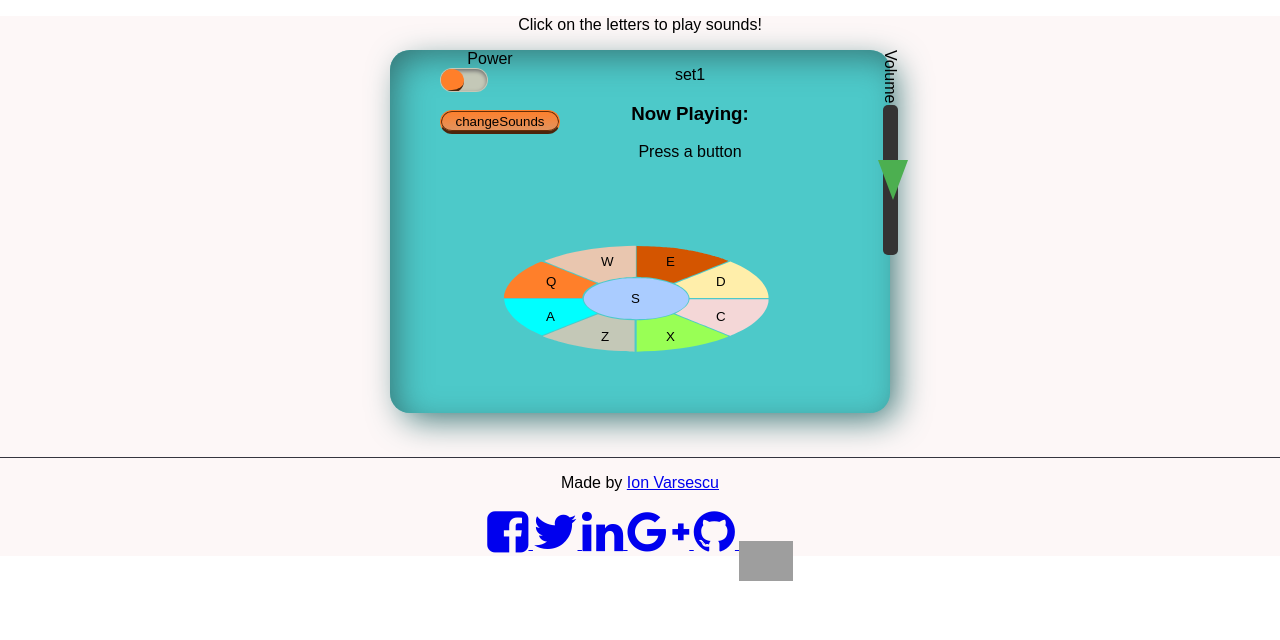
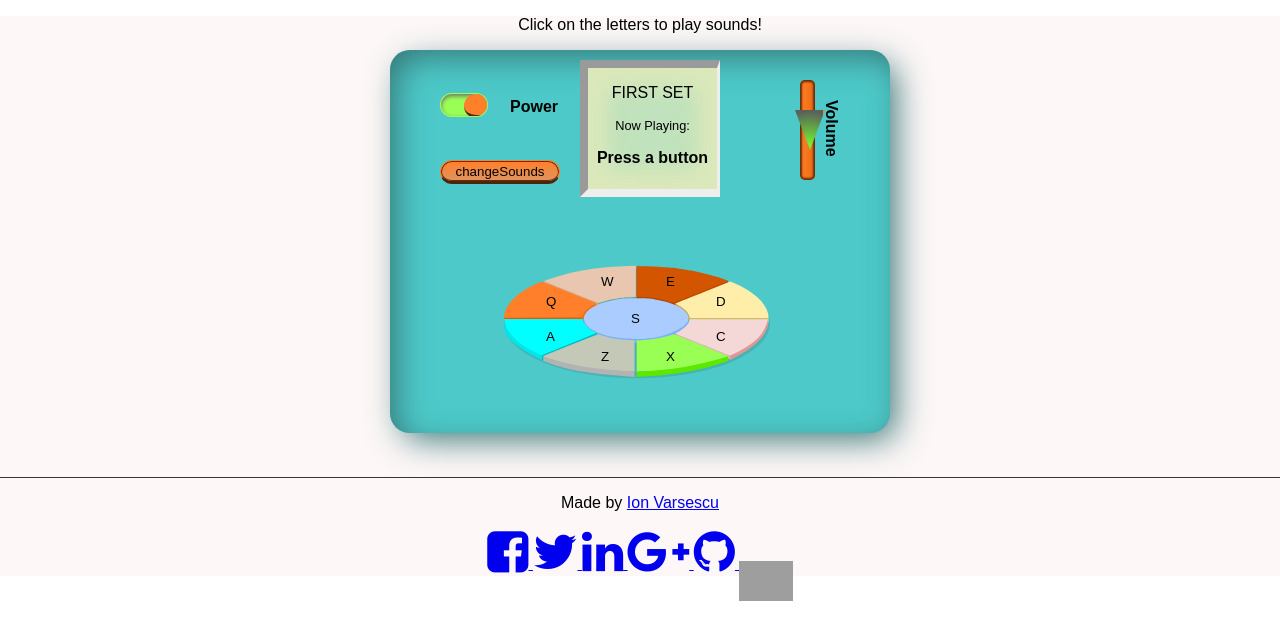
Before and after one commit to Nei-V/drum-machine, a React (Create React App) app: page / in a window 1280 px wide. Shown: the top 640 px of the page. Built offline with nearby package versions, Linux system fonts and the light colour scheme; grey boxes are pictures that could not be loaded.

Commit message:
finished project

```diff
--- a/src/components/Display.js
+++ b/src/components/Display.js
@@ -5,13 +5,13 @@ import { MyLocalContext } from '../context/myLocalContext';
 class Display extends Component {
     render() {
         return ([
-            <div className="centerDisplay">
-            <MyLocalContext.Consumer>
-            {localValue => <p>{localValue.soundSet}</p>}
-             </MyLocalContext.Consumer>
-         <h3>Now Playing:</h3>
-         <p id="display"> {this.props.storedState.setThePlayedSound}</p>
-         </div> ])
+            <div className="centerDisplay" key={`centerDisplay`}>
+                <MyLocalContext.Consumer key="Consumer">
+                    {localValue => <p className="soundSet" key="soundSet">{localValue.soundSet}</p>}
+                </MyLocalContext.Consumer>
+                <h3 className="nowPlaying" key={`nowPlaying`}>Now Playing:</h3>
+                <p id="display" className="pressAButton" key={`pressAButton`}> {this.props.storedState.setThePlayedSound}</p>
+            </div>])
     }
 }
 
--- a/src/components/PowerToggle.js
+++ b/src/components/PowerToggle.js
@@ -6,7 +6,7 @@ class PowerToggle extends Component {
     constructor(props) {
         super(props);
         this.handleClickPower = this.handleClickPower.bind(this);
-        this.state = { onOff: true };
+        this.state = { onOff: false };
         console.log("props in powerToggle", props);
     }
 
@@ -20,10 +20,11 @@ class PowerToggle extends Component {
     }
     render() {
         return (
-            <label id="powerToggle" className="powerContainer">Power
+            <label id="powerToggle" className="powerContainer">
+            <span className="powerToggleLabel">Power</span>
                 <span>
                 <div className="toggle">
-                    <input className="toggle-state" type="checkbox" id="powerToggleButton" onClick={this.handleClickPower} value="checked" />
+                    <input className="toggle-state" type="checkbox" id="powerToggleButton" onClick={this.handleClickPower} defaultChecked="true" />
                     <div className="toggle-inner">
                         <div className="indicator"></div>
                     </div>
--- a/src/components/Volume.js
+++ b/src/components/Volume.js
@@ -20,7 +20,8 @@ class Volume extends Component {
     render() {
         return (
             <div className="volume">
-            <label id="volumeToggle" >Volume
+            <label id="volumeToggle" >
+            <span className="volumeLabel">Volume</span>
             <input type="range" min="0" max="1" defaultValue={this.props.vol.storedState.setTheVolume} step="0.01" id="volumeRange" onChange={this.changeVolumeFunc} className="volume-slider"/>
             </label>
             </div>
--- a/src/components/buttonGenerator.js
+++ b/src/components/buttonGenerator.js
@@ -41,13 +41,13 @@ class ButtonsGenerator extends Component {
     return (
       <MyLocalContext.Consumer>
 
-        {localValue => localValue.soundSet === 'set1' ?
+        {localValue => localValue.soundSet === 'FIRST SET' ?
           (soundsObjects.slice(0, 9).map((item, i) => {
             console.log("props in slice in buttonGenerator.js", this.props);
-            return [<Button tune={item.name} key={item.id} letter={item.realKey} source={item.source} onOff={this.props.onOff} audioVolume={this.props.audioVolume} />]
+            return [<Button class="songTitle" tune={item.name} key={item.id} letter={item.realKey} source={item.source} onOff={this.props.onOff} audioVolume={this.props.audioVolume} />]
           })):
           (soundsObjects.slice(9, 18).map((item, i) => ([
-          <Button tune={item.name} key={item.id} letter={item.realKey} source={item.source} onOff={this.props.onOff} audioVolume={this.props.audioVolume} />])
+          <Button class="songTitle" tune={item.name} key={item.id} letter={item.realKey} source={item.source} onOff={this.props.onOff} audioVolume={this.props.audioVolume} />])
           ))}
           </MyLocalContext.Consumer>
 
--- a/src/context/myLocalContext.js
+++ b/src/context/myLocalContext.js
@@ -1,6 +1,6 @@
 import React from 'react';
 
-export const MyLocalContext = React.createContext("set1");
+export const MyLocalContext = React.createContext("FIRST SET");
 
 class LocalProvider extends React.Component {
     constructor(props) {
@@ -8,7 +8,7 @@ class LocalProvider extends React.Component {
 
         this.changeSounds = () => {
             this.setState(state => {
-                const newSet = state.soundSet === 'set1' ? 'set2' : 'set1';
+                const newSet = state.soundSet === 'FIRST SET' ? 'SECOND SET' : 'FIRST SET';
                 return {
                     soundSet: newSet
                 };
@@ -16,7 +16,7 @@ class LocalProvider extends React.Component {
         };
 
         this.state = {
-            soundSet: 'set1',
+            soundSet: 'FIRST SET',
             changeSounds: this.changeSounds
         };
     }
--- a/src/reducers/reducerPower.js
+++ b/src/reducers/reducerPower.js
@@ -1,6 +1,6 @@
 import {POWER} from '../constants';
 
-const isPowered = (state = false, action) => {
+const isPowered = (state = true, action) => {
     switch (action.type) {
         case POWER:
         console.log("onOff in reducer received",action.onOff);
--- a/src/styles/css/App.css
+++ b/src/styles/css/App.css
@@ -18,21 +18,33 @@
   width: auto%;
   max-width:400px;
   margin: auto;
+  padding-top:10px;
   display: grid;
-  grid-template-columns: 100px 300px 100px;
+  grid-template-columns: 140px 140px 140px;
   grid-template-areas: "buttons display volume";
 }
 
 #buttons {
   grid-area: buttons;
+  margin-top:20px;
+  display: flex;
+  flex-direction:column;
+  justify-content: space-evenly;
 }
 
 .centerDisplay {
   grid-area: display;
+  background-color:rgba(222, 233, 186, 0.8);
+  border-style: inset;
+  border-width:8px;
+  border-right-width:3px;
+  box-shadow:0px 0px 20px 20px inset rgba(222, 233, 186, 0.9)
 }
 
 .volume {
   grid-area: volume;
+
+
 }
 
 /* learned from here - toggle power
@@ -93,6 +105,14 @@ https://codepen.io/halvves/pen/BxXNYq */
   transform: translate3d(25%, 0, 0);
 }
 
+.powerToggleLabel {
+  position:absolute;
+  margin-left:0px;
+  font-weight:bold;
+  margin-top:5px;
+  font-size: 1em;
+}
+
 /* learned from   http://jsfiddle.net/volcanicpixels/udXXA/     - change set button   */
 
 .sound-set-toggle {
@@ -123,37 +143,60 @@ https://codepen.io/halvves/pen/BxXNYq */
   box-shadow: inset 0 10px 15px 0 #6e6e6d;
 }
 
+/* the button pad */
+
 #button-pad {
   position: relative;
   margin: auto;
   max-width: 400px;
   min-width: 400px;
   min-height: 200px;
-  background: url(pad2.svg);
+  background: url(pad2-3d.svg);
  }
 
-/*  volumeSlider      */
+/*  The Display */
+.nowPlaying {
+  font-size:0.8em;
+  font-weight: 100;
+}
+
+.songTitle {
+  font-weight:bold;
+}
+
+.pressAButton {
+  font-weight: bold;
+  font-stretch: expanded;
+}
+
+/*  volumeSlider - for Chrome     */
 
 #volumeToggle {
-  position: relative;
+  display:flex;
+  flex-direction: column-reverse;
+  justify-content: center;
   writing-mode: vertical-lr;
   -webkit-writing-mode: vertical-lr;
   text-orientation: sideways;
+ align-items:center;
 }
 
 
 .volume-slider {
-  position: absolute;
+
   -webkit-appearance: none;
-  width: 150px;
+  width: 100px;
   height: 15px;
   border-radius: 5px;
-  background: #343333;
+  background: linear-gradient(#ff7f2a, #ee6a12);
+  /* border: solid 2px #ff7f2a; */
+  box-shadow: inset 0 0 2px 2px #682e07;
   outline: none;
-
+  margin-left:80px;
+  margin-top:120px;
   -webkit-transition: .2s;
   transition: opacity .2s;
-  transform-origin: 75px 75px;
+  transform-origin: 0px 0px;
   transform: rotate(-90deg);
 }
 
@@ -166,31 +209,51 @@ https://codepen.io/halvves/pen/BxXNYq */
   clip-path: polygon(0 0, 50% 100%, 100% 0);
   transform-origin: 15px 20px;
   transform: rotate(90deg);
-  background: #4CAF50;
+  background: radial-gradient(circle at 50% 90%,
+  rgb(113, 238, 51) 5%, rgb(89, 98, 89) 90%);
+border-right: solid 2px #ff7f2a;
   cursor: pointer;
 }
 
+.volumeLabel{
+  font-weight:bold;
+  font-size: 1em;
+  align-self: auto;
+  margin-left:-80px;
+}
+
+/*  volumeSlider - for Firefox     */
 
 @media(min--moz-device-pixel-ratio:0) {
   #volumeToggle {
+
   position:relative;
   writing-mode: horizontal-tb;
     /*     vertical mode breaks the slider's thumb movement - maybe bug in firefox
  */
+ display:flex;
+  flex-direction: column;
+  justify-content: center;
   }
 
+  .volumeLabel{
+    font-weight:bold;
+    margin-top:5px;
+    font-size: 1em;
+    margin-left:5px;
+  }
 
   .volume-slider {
-    position: absolute;
-
-    margin-left:-35px;
-    width: 120px;
+position: relative;
+    margin-left:90px;
+    margin-top:100px;
+    width: 100px;
     height: 15px;
     border-radius: 5px;
-    background: #ff7f2a;
+
     -webkit-transition: .2s;
     transition: opacity .2s;
-    transform-origin: 75px 75px;
+    transform-origin: 0px 0px;
     transform: rotate(-90deg);
     background: linear-gradient(#ff7f2a, #ee6a12);
     /* border: solid 2px #ff7f2a; */
@@ -209,11 +272,7 @@ https://codepen.io/halvves/pen/BxXNYq */
       rgb(113, 238, 51) 5%, rgb(89, 98, 89) 90%);
     border-right: solid 2px #ff7f2a;
     cursor: pointer;
-
-
-
   }
-
 
 }
 
```
Also changed, not shown: src/styles/css/pad2-3d.svg.
